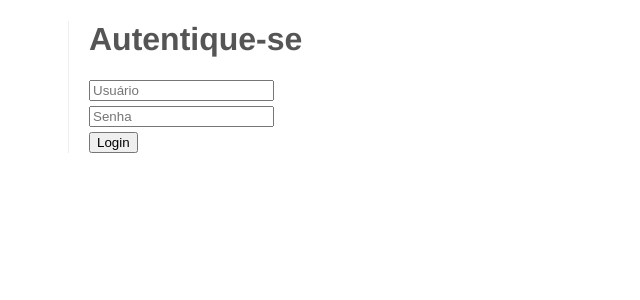
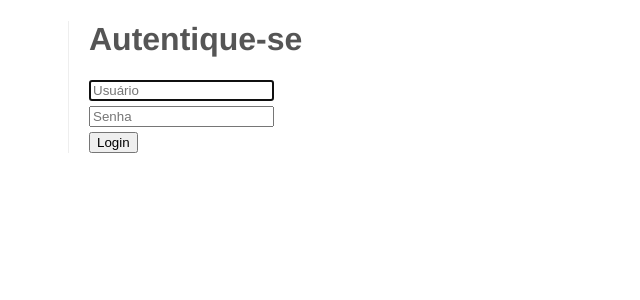
Before and after one commit to rodrigocfd/vue-test, a Vue app: page /#/login in a window 1280 px wide. Shown: the top 300 px of the page, without its empty margins (0-640 px from the left). Built offline with nearby package versions, Linux system fonts and the light colour scheme.

Commit message:
Custom focus directive.

```diff
--- a/src/login/Login.vue
+++ b/src/login/Login.vue
@@ -1,7 +1,7 @@
 <template>
 	<form @submit.prevent="login">
 		<h1>Autentique-se</h1>
-		<input type="text" name="username" required placeholder="Usuário" v-model="username" />
+		<input type="text" name="username" v-focus required placeholder="Usuário" v-model="username" />
 		<input type="password" name="password" required placeholder="Senha" v-model="password" />
 		<button type="submit">Login</button>
 		<div class="errMsg">{{errMsg}}</div>
--- a/src/main.js
+++ b/src/main.js
@@ -5,6 +5,10 @@ import store from './store';
 
 Vue.config.productionTip = false;
 
+Vue.directive('focus', { // v-focus custom directive
+	inserted: el => el.focus()
+});
+
 new Vue({
 	router,
 	store,
```
